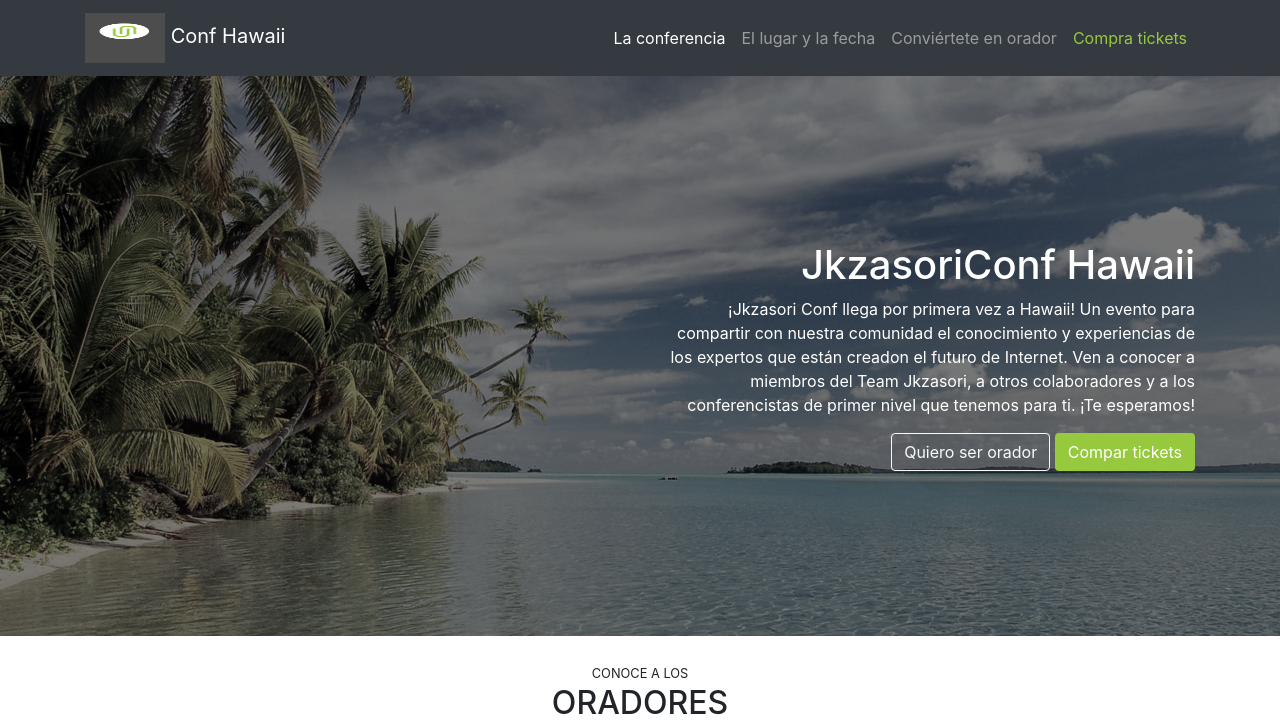
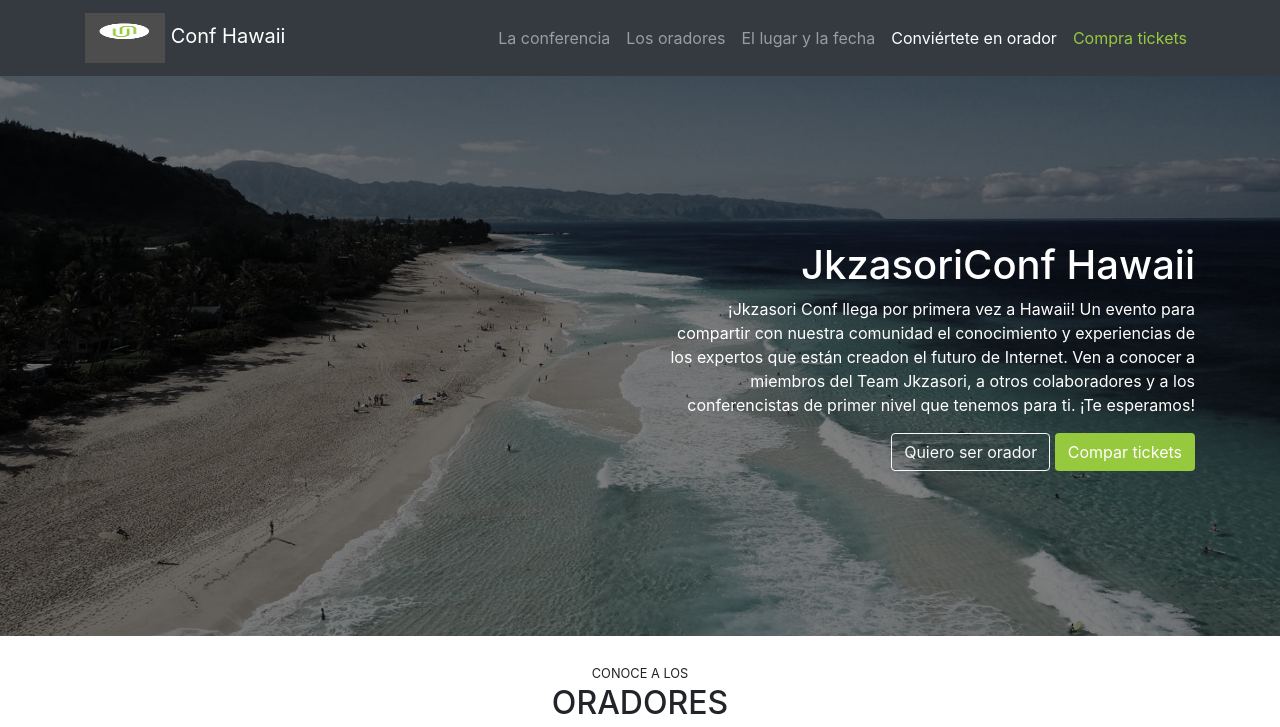
Before and after one commit to jkzasori/jkzasoriconf-bootstrap, a plain HTML site: page index.html in a window 1280 px wide. Shown: the top 727 px of the page. Drawn offline with nearby package versions, Linux system fonts and the light colour scheme.

Commit message:
Scrollspy: Conociendo la ubicación del usuario en el header

```diff
--- a/index.html
+++ b/index.html
@@ -10,9 +10,9 @@
     <link rel="stylesheet" href="./index.css" />
     <title>JkzasoriConf, Hawaii</title>
   </head>
-  <body>
+  <body data-spy="scroll" data-target="#navbar" data-offset="57">
     <!-- Header-->
-    <nav id="header" class="navbar navbar-expand-lg navbar-dark bg-dark">
+    <nav id="header" class="navbar navbar-expand-lg navbar-dark bg-dark sticky-top">
       <div class="container">
         <a class="navbar-brand" href="#">
           <img src="assets/img/Logo.jpg" alt="logo"/>
@@ -22,17 +22,20 @@
           <span class="navbar-toggler-icon"></span>
         </button>
 
-        <div class="collapse navbar-collapse" id="navbarSupportedContent">
+        <div class="collapse navbar-collapse" id="navbar">
           <ul class="navbar-nav ml-auto">
-            <li class="nav-item active">
-              <a class="nav-link" href="#">La conferencia</span></a>
+            <li class="nav-item">
+              <a class="nav-link" href="#main">La conferencia</span></a>
             </li>
             <li class="nav-item">
-              <a class="nav-link" href="#">El lugar y la fecha</a>
+              <a class="nav-link" href="#speakers">Los oradores</span></a>
+            </li>
+            <li class="nav-item">
+              <a class="nav-link" href="#place-time">El lugar y la fecha</a>
             </li>
 
             <li class="nav-item">
-              <a class="nav-link" href="#">Conviértete en orador</a>
+              <a class="nav-link" href="#conviertete-en-orador">Conviértete en orador</a>
             </li>
 
             <li class="nav-item">
```
